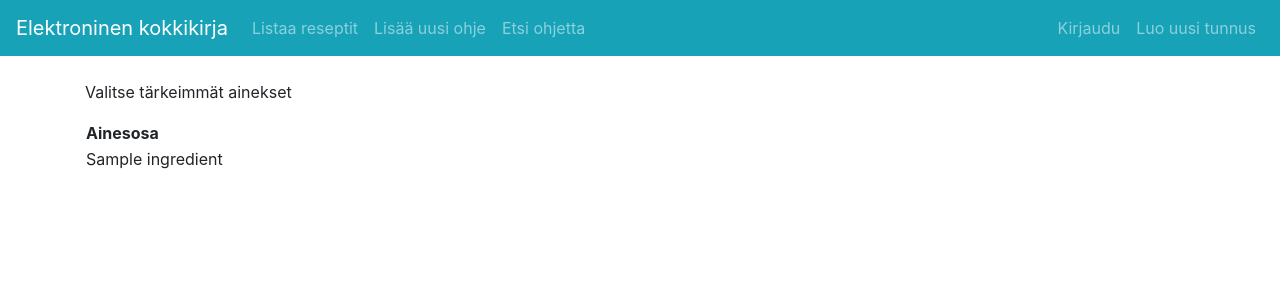
After one commit to IidaHamalainen/elektroninen-kokkikirja, a Flask app: page /ingredients/list in a window 1280 px wide. The commit adds this page. Shown: the top 300 px of the page. Run offline with Flask 2, Linux system fonts and the light colour scheme; tables that the repository leaves empty hold one stand-in row (values such as "Sample post"); some libraries are stand-ins or nearby versions.

Commit message:
liitostaulun säätöä

```diff
--- a/application/__init__.py
+++ b/application/__init__.py
@@ -49,9 +49,6 @@ def login_required(role="ANY"):
                         unauthorized = False
                         break
 
-            if role == "ADMIN":
-                unauthorized = False
-
             if unauthorized:
                 return login_manager.unauthorized()
 
--- a/application/comments/forms.py
+++ b/application/comments/forms.py
@@ -3,8 +3,7 @@ from wtforms import StringField, validators
 
 
 class CommentForm(FlaskForm):
-    comment_text = StringField("Kommentti", [validators.Length(min=4, max=50
-    )])
+    comment_text = StringField("Kommentti", [validators.DataRequired()])
 
     class Meta:
         csrf = False
--- a/application/ingredients/views.py
+++ b/application/ingredients/views.py
@@ -13,6 +13,7 @@ def ingredient_form():
     return render_template("ingredient/new_ingredient.html", form = IngredientForm())
 
 @app.route("/ingredients", methods=["POST"])
+@login_required(role="ANY")
 def ingredient_create():
     form = IngredientForm(request.form)
 
@@ -22,3 +23,7 @@ def ingredient_create():
     db.session().commit()
 
     return redirect(url_for("index"))
+
+@app.route("/ingredients/list", methods=["GET"])
+def ingredients_list():
+    return render_template("ingredient/all_ingredients.html", ingredients = Ingredient.query.all())
--- a/application/recipes/forms.py
+++ b/application/recipes/forms.py
@@ -8,13 +8,10 @@ class RecipeForm(FlaskForm):
     name = StringField("Reseptin nimi", [validators.Length(min=2, max=20)])
     difficult = SelectField(u'Vaikeustaso', choices=[('Helppo','Helppo'),('Keskitaso','Keskitaso'),('Vaikea','Vaikea')])
     event = SelectField(u'Tilaisuus', choices=[('Arki','Arki'),('Juhla','Juhla')])
-    recipeingredients = SelectMultipleField(u'Ainesosat', coerce=int, widget=widgets.ListWidget(prefix_label=True),
-        option_widget=widgets.CheckboxInput())
 
     text = StringField("Ohje", [validators.DataRequired()])
 
-    def set_choices(self):
-        self.recipeingredients.choices = [(i.id, i.name) for i in Ingredient.query.all()]
+    ingredient = SelectMultipleField("Aineet")
 
     class Meta:
         csrf = False
--- a/application/recipes/views.py
+++ b/application/recipes/views.py
@@ -111,6 +111,10 @@ def recipes_create():
     r.event = form.event.data
     r.account_id = current_user.id
 
+    #aineksen tallentaminen
+    i = Ingredient()
+    r.recipeingredients.append(i)
+
     db.session().add(r)
     db.session().commit()
 
--- a/application/templates/index.html
+++ b/application/templates/index.html
@@ -19,5 +19,9 @@
 </ul>
 
 {% endif %}
+
+{% if current_user.user_role == "ADMIN" %}
 <p><a href="{{ url_for('ingredient_form') }}">Lisää raaka-aine</a></p>
+{% endif %}
+
 {% endblock %}
--- /dev/null
+++ b/application/templates/ingredient/all_ingredients.html
@@ -0,0 +1,15 @@
+{% extends "layout.html" %}
+
+{% block body %}
+<p> Valitse tärkeimmät ainekset</p>
+  <table>
+    <tr>
+      <th>Ainesosa</th>
+    </tr>
+    {% for ingredient in ingredients %}
+    <tr>
+      <td>{{ ingredient.name }}</td>
+    </tr>
+    {% endfor %}
+  </table>
+{% endblock %}
```
